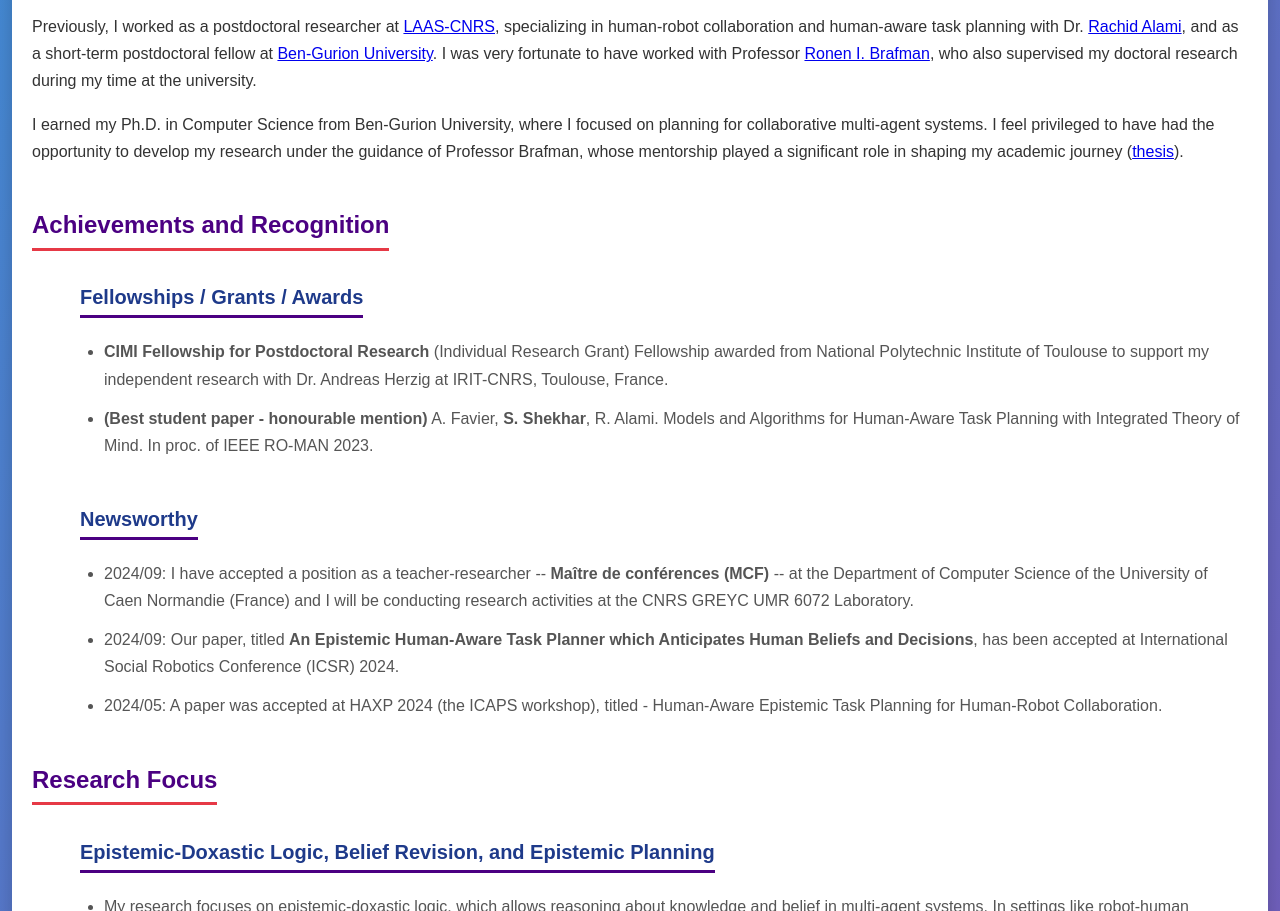
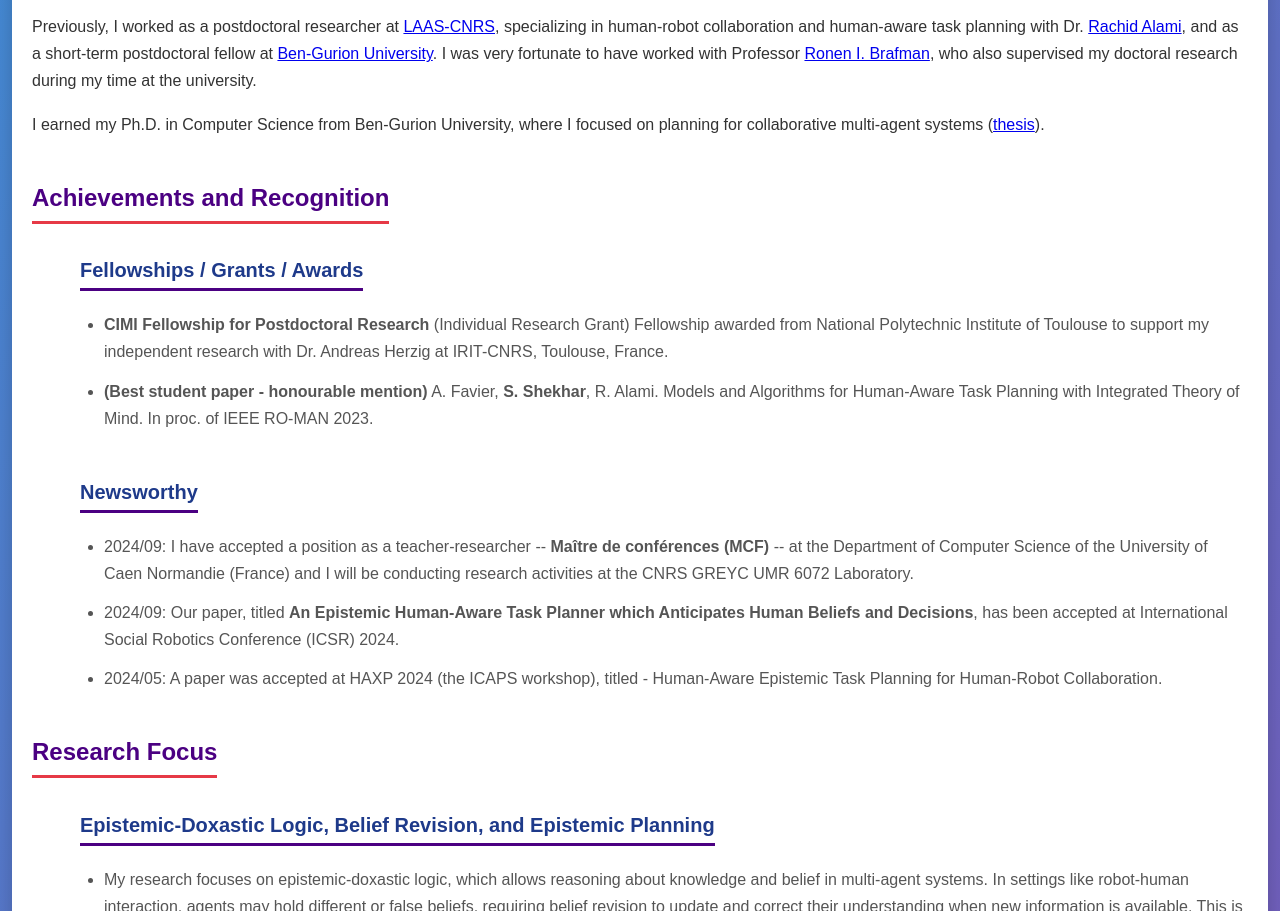
Before and after one commit to shekharsai/shekharsai.github.io, a plain HTML site: page index.html in a window 1280 px wide. Shown: the part 822-1733 px from the top of the page. Drawn offline with Linux system fonts and the light colour scheme.

Commit message:
Update index.html

```diff
--- a/index.html
+++ b/index.html
@@ -67,7 +67,7 @@
 				collaborating with the LILaC team led by Dr. <a href="https://www.irit.fr/~Andreas.Herzig/">Andreas Herzig</a>.
 				</p>
 				<p>My research spans automated planning, decision-making under uncertainty, multi-agent systems, human-machine interaction, and heuristic search. I am particularly focused on human-machine interaction, multi-agent epistemic planning, and pathfinding problems under temporal and spatial uncertainty.</p>
-				<p>Previously, I worked as a postdoctoral researcher at <a href="https://www.laas.fr/public/">LAAS-CNRS</a>, specializing in human-robot collaboration and human-aware task planning with Dr. <a href="https://www.laas.fr/fr/homepages/rachid/">Rachid Alami</a>, and as a short-term postdoctoral fellow at <a href="https://in.bgu.ac.il/en/Pages/default.aspx">Ben-Gurion University</a>. I was very fortunate to have worked with Professor <a href="https://www.cs.bgu.ac.il/~brafman/">Ronen I. Brafman</a>, who also supervised my doctoral research during my time at the university.</p> <p>I earned my Ph.D. in Computer Science from Ben-Gurion University, where I focused on planning for collaborative multi-agent systems. I feel privileged to have had the opportunity to develop my research under the guidance of Professor Brafman, whose mentorship played a significant role in shaping my academic journey (<a href="pages/Shashank_Shekhar_thesis_Ph.D._2021.pdf">thesis</a>).</p>
+				<p>Previously, I worked as a postdoctoral researcher at <a href="https://www.laas.fr/public/">LAAS-CNRS</a>, specializing in human-robot collaboration and human-aware task planning with Dr. <a href="https://www.laas.fr/fr/homepages/rachid/">Rachid Alami</a>, and as a short-term postdoctoral fellow at <a href="https://in.bgu.ac.il/en/Pages/default.aspx">Ben-Gurion University</a>. I was very fortunate to have worked with Professor <a href="https://www.cs.bgu.ac.il/~brafman/">Ronen I. Brafman</a>, who also supervised my doctoral research during my time at the university.</p> <p>I earned my Ph.D. in Computer Science from Ben-Gurion University, where I focused on planning for collaborative multi-agent systems (<a href="pages/Shashank_Shekhar_thesis_Ph.D._2021.pdf">thesis</a>).</p>
 			</section>
 
 
```
